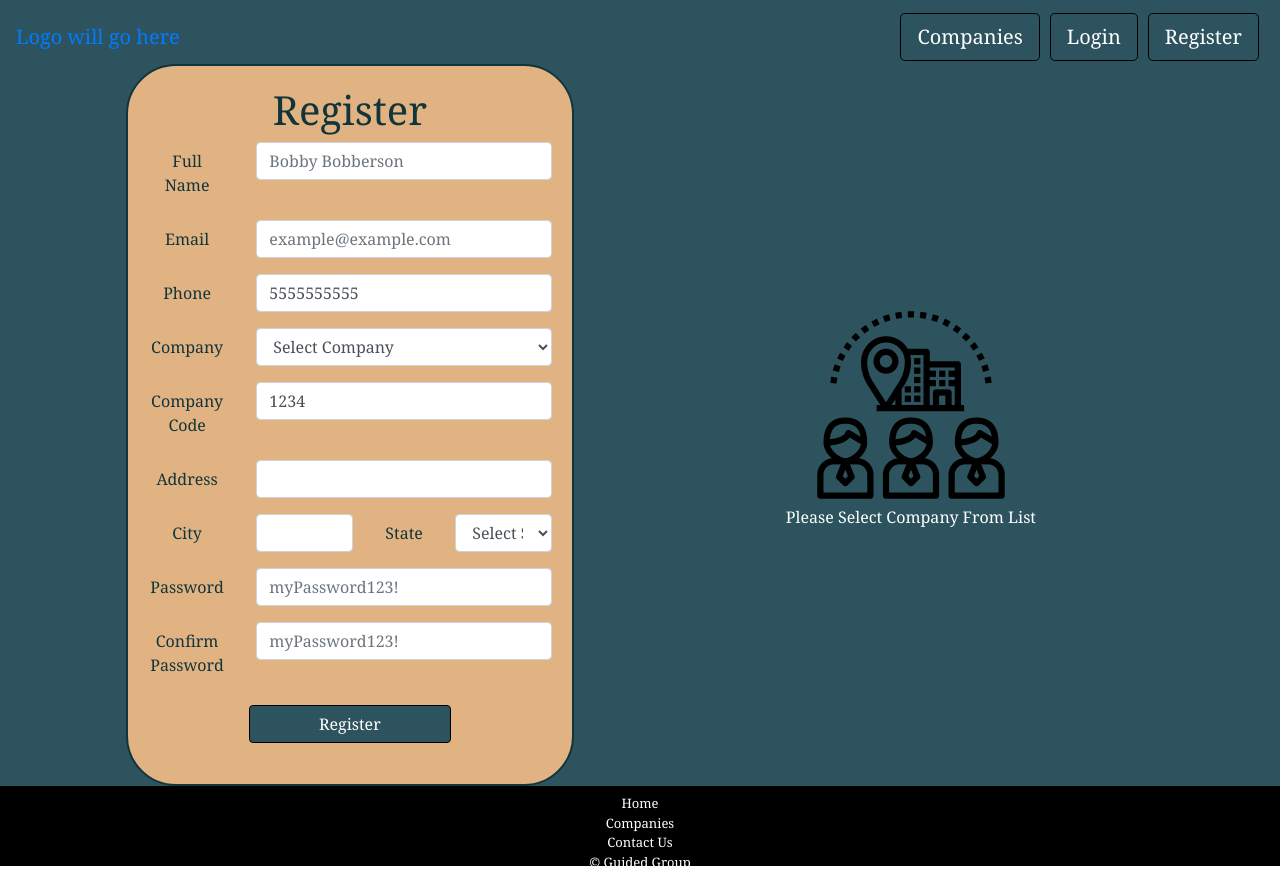
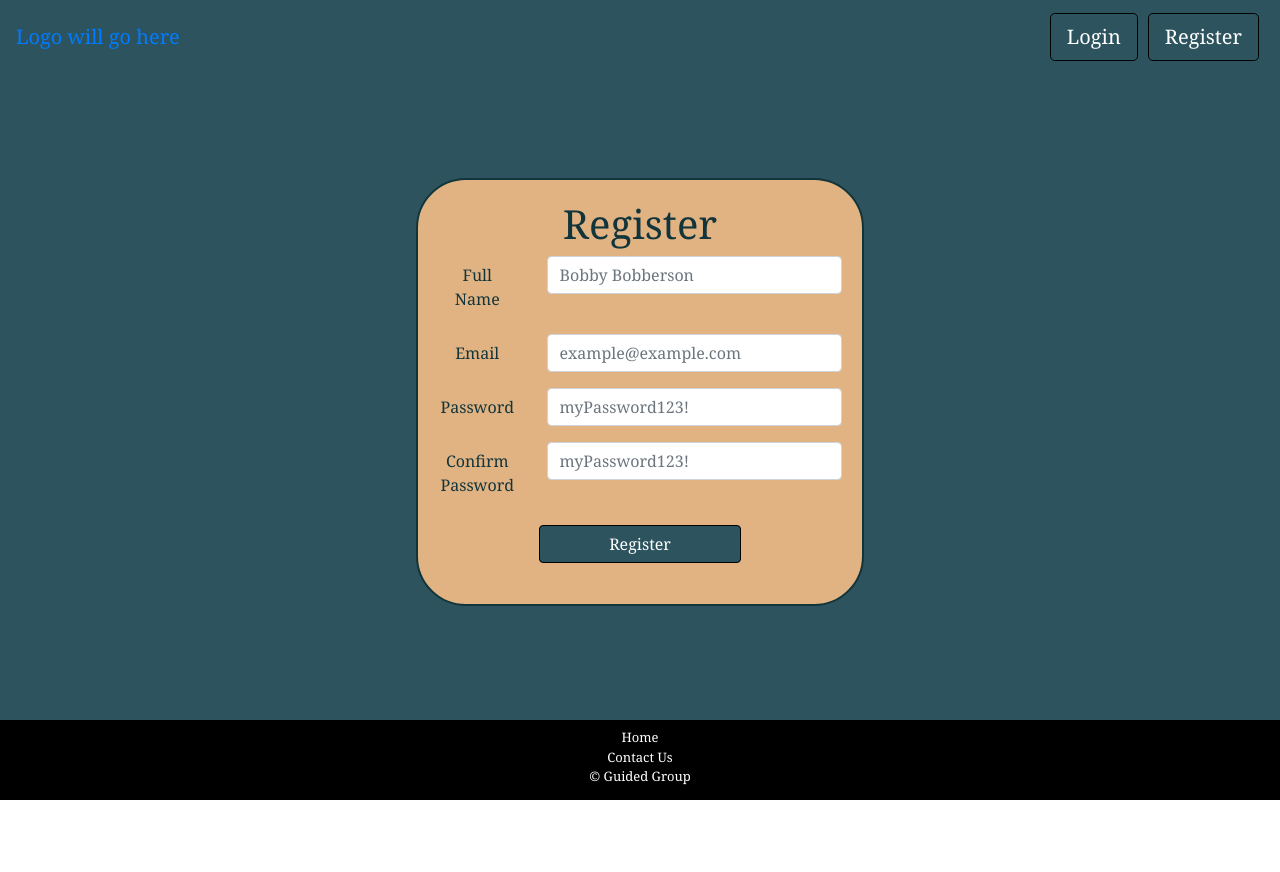
Before and after one commit to CShatto99/Guided-Group-3444, a React (Create React App) app in the folder Trabajo/client/: page /register in a window 1280 px wide. After the commit the page ends 800 px from the top, so only its background shows below. Built offline with nearby package versions, Linux system fonts and the light colour scheme.

Commit message:
Updated login and register components to form to the new design.  Moved some of the functionality no longer in them to new components so we don't have to redo the functionality later.

```diff
--- a/Trabajo/client/src/App.tsx
+++ b/Trabajo/client/src/App.tsx
@@ -11,6 +11,7 @@ import { BrowserRouter, Redirect, Route, Switch } from "react-router-dom";
 import { Provider } from "react-redux";
 import store from "./store";
 import { Companies } from "./components/layout/Companies";
+import { UserHome } from "./components/layout/userHome";
 
 function App() {
   return (
@@ -24,6 +25,7 @@ function App() {
               <Route exact path="/login" component={Login} />
               <Route exact path="/register" component={Register} />
               <Route exact path="/companies" component={Companies} />
+              <Route exact path="/userHome" component={UserHome} />
               <Route exact path="/404" component={NotFound} />
               <Redirect to="/404" />
             </Switch>
--- a/Trabajo/client/src/components/auth/Login.tsx
+++ b/Trabajo/client/src/components/auth/Login.tsx
@@ -1,7 +1,8 @@
 import React, { useState } from "react";
 import { useDispatch } from "react-redux";
+import { Redirect } from "react-router-dom";
 import { Button, Col, Form, FormGroup, Input, Label } from "reactstrap";
-import { login } from "../../store/user";
+import profile from "../../store/profile";
 
 /* Interface for defining props for Login page
  */
@@ -15,23 +16,27 @@ interface LoginState {
 }
 
 export const Login: React.FC<LoginState> = () => {
-  const dispatch = useDispatch();
-  const [email, setEmail] = useState<string>("");
-  const [password, setPassword] = useState<string>("");
+  let userEmail: string = "";
+  let userPass: string = "";
 
   const handleSubmit = (e: React.FormEvent<HTMLFormElement>) => {
     e.preventDefault();
 
-    // let alertMessage = `TODO send form to API:\nemail: ${email}\npassword: ${password}`;
-    // alert(alertMessage);
-    dispatch(login({ email, password }));
+    let msg = "send form to API: \n";
+    msg += `email: ${userEmail}\n`;
+    msg += `password: ${userPass}`;
+    alert(msg);
+
+    //on success update global profile state
+
+    //after state updated redirect to user home
   };
 
   return (
     <div>
       <div className={"loginregContainer"}>
         <h1>Please Login</h1>
-        <Form onSubmit={e => handleSubmit(e)}>
+        <Form onSubmit={(e) => handleSubmit(e)}>
           <FormGroup row>
             <Label for="email" sm={3}>
               Email
@@ -42,9 +47,9 @@ export const Login: React.FC<LoginState> = () => {
                 name="email"
                 id="email"
                 placeholder="example@example.com"
-                value={email}
+                value={userEmail}
                 onChange={(e: React.ChangeEvent<HTMLInputElement>) =>
-                  setEmail(e.target.value)
+                  (userEmail = e.target.value)
                 }
                 sm={9}
               />
@@ -60,9 +65,9 @@ export const Login: React.FC<LoginState> = () => {
                 name="password"
                 id="password"
                 placeholder="myPassword123!"
-                value={password}
+                value={userPass}
                 onChange={(e: React.ChangeEvent<HTMLInputElement>) =>
-                  setPassword(e.target.value)
+                  (userPass = e.target.value)
                 }
                 sm={9}
               />
--- a/Trabajo/client/src/components/auth/Register.tsx
+++ b/Trabajo/client/src/components/auth/Register.tsx
@@ -13,87 +13,68 @@ interface RegisterProps {}
 interface RegisterState {
   fullName: string;
   email: string;
-  phone: number;
-  company: string;
-  companyCode: number;
-  address: string;
-  city: string;
-  state: string;
   password: string;
   confirmPassword: string;
-  companyImage: string;
+  registerSuccess: boolean;
 }
 
-export const Register: React.FC<RegisterState> = () => {
-  const dispatch = useDispatch();
-  const [fullName, setFullName] = useState<RegisterState["fullName"]>("");
-  const [email, setEmail] = useState<RegisterState["email"]>("");
-  const [phone, setPhone] = useState<RegisterState["phone"]>(5555555555);
-  const [company, setCompany] = useState<RegisterState["company"]>("Select Company");
-  const [companyCode, setCompanyCode] = useState<RegisterState["companyCode"]>(
-    1234
-  );
-  const [address, setAddress] = useState<RegisterState["address"]>("");
-  const [city, setCity] = useState<RegisterState["city"]>("");
-  const [state, setState] = useState<RegisterState["state"]>("");
-  const [password, setPassword] = useState<RegisterState["password"]>("");
-  const [confirmPassword, setConfirmPassword] = useState<
-    RegisterState["confirmPassword"]
-  >("");
-  const [companyImage, setCompanyImage] = useState<
-    RegisterState["companyImage"]
-  >("/images/defaultCompany.png");
+export class Register extends React.Component<RegisterProps, RegisterState> {
+  constructor(props: RegisterProps) {
+    super(props);
+    this.state = {
+      fullName: "",
+      email: "",
+      password: "",
+      confirmPassword: "",
+      registerSuccess: false,
+    };
+  }
 
-  const handleSubmit = (e: React.FormEvent<HTMLFormElement>) => {
+  handleStateChange = (e: React.ChangeEvent<HTMLInputElement>) => {
+    this.setState({
+      ...this.state,
+      [e.target.name]: e.target.value,
+    });
+  };
+
+  handleSubmit = (e: React.FormEvent<HTMLFormElement>) => {
     e.preventDefault();
-    let alertMessage = `name: ${fullName}\n`;
-    alertMessage += `email: ${email}\n`;
-    alertMessage += `phone: ${phone}\n`;
-    alertMessage += `company: ${company}\n`;
-    alertMessage += `company code: ${companyCode}\n`;
-    alertMessage += `address: ${address}\n`;
-    alertMessage += `city: ${city}\n`;
-    alertMessage += `state: ${state}\n`;
-    alertMessage += `password: ${password}\n`;
+    let alertMessage = `name: ${this.state.fullName}\n`;
+    alertMessage += `email: ${this.state.email}\n`;
+    alertMessage += `password: ${this.state.password}\n`;
     alert(`TODO, send form to api:\n${alertMessage}`);
 
-    const user = {
-      fullName,
-      email,
-      phone,
-      company,
-      companyCode,
-      address,
-      city,
-      state,
-      password,
-      confirmPassword,
-      companyImage,
-    };
-
-    dispatch(register(user));
+    //this will value will be updated in the fetch
+    this.setState({ registerSuccess: true });
   };
 
-  return (
-    <div>
-      <div className={"registerContainer"}>
+  render() {
+    return this.state.registerSuccess ? (
+      <div>
+        <div className={"loginregContainer"}>
+          <h1>Success!</h1>
+          <Button className={"submitButton"} href="/login" size="lg">
+            Proceed to Login
+          </Button>
+        </div>
+      </div>
+    ) : (
+      <div>
         <div className={"loginregContainer"}>
           <h1>Register</h1>
-          <Form onSubmit={e => handleSubmit(e)}>
+          <Form onSubmit={this.handleSubmit}>
             <FormGroup row>
-              <Label for="name" sm={3}>
+              <Label for="fullName" sm={3}>
                 Full Name
               </Label>
               <Col>
                 <Input
                   type="text"
-                  name="Name"
-                  id="name"
+                  name="fullName"
+                  id="fullName"
                   placeholder="Bobby Bobberson"
-                  value={fullName}
-                  onChange={(e: React.ChangeEvent<HTMLInputElement>) =>
-                    setFullName(e.target.value)
-                  }
+                  value={this.state.fullName}
+                  onChange={this.handleStateChange}
                   sm={9}
                 />
               </Col>
@@ -105,123 +86,13 @@ export const Register: React.FC<RegisterState> = () => {
               <Col>
                 <Input
                   type="email"
-                  name="Email"
+                  name="email"
                   id="email"
                   placeholder="example@example.com"
-                  value={email}
-                  onChange={(e: React.ChangeEvent<HTMLInputElement>) =>
-                    setEmail(e.target.value)
-                  }
+                  value={this.state.email}
+                  onChange={this.handleStateChange}
                   sm={9}
                 />
-              </Col>
-            </FormGroup>
-            <FormGroup row>
-              <Label for="phone" sm={3}>
-                Phone
-              </Label>
-              <Col>
-                <Input
-                  type="tel"
-                  name="Phone"
-                  id="phone"
-                  placeholder="8175555555"
-                  value={phone}
-                  onChange={(e: React.ChangeEvent<HTMLInputElement>) =>
-                    setPhone(parseInt(e.target.value))
-                  }
-                  sm={9}
-                />
-              </Col>
-            </FormGroup>
-            <FormGroup row>
-              <Label for="company" sm={3}>
-                Company
-              </Label>
-              <Col>
-                <Input
-                  type="select"
-                  name="Company"
-                  id="company"
-                  value={company}
-                  onChange={(e: React.ChangeEvent<HTMLInputElement>) =>
-                    setCompany(e.target.value)
-                  }
-                  sm={9}
-                >
-                  <option>Select Company</option>
-                  <option>TODO make this pull from web request</option>
-                </Input>
-              </Col>
-            </FormGroup>
-            <FormGroup row>
-              <Label for="companyCode" sm={3}>
-                Company Code
-              </Label>
-              <Col>
-                <Input
-                  type="text"
-                  name="CompanyCode"
-                  id="companyCode"
-                  value={companyCode}
-                  onChange={(e: React.ChangeEvent<HTMLInputElement>) =>
-                    setCompanyCode(parseInt(e.target.value))
-                  }
-                  sm={9}
-                />
-              </Col>
-            </FormGroup>
-            <FormGroup row>
-              <Label for="address" sm={3}>
-                Address
-              </Label>
-              <Col>
-                <Input
-                  type="text"
-                  name="Address"
-                  id="address"
-                  value={address}
-                  onChange={(e: React.ChangeEvent<HTMLInputElement>) =>
-                    setAddress(e.target.value)
-                  }
-                  sm={9}
-                />
-              </Col>
-            </FormGroup>
-            <FormGroup row>
-              <Label for="city" sm={3}>
-                City
-              </Label>
-              <Col>
-                <Input
-                  type="text"
-                  name="City"
-                  id="city"
-                  value={city}
-                  onChange={(e: React.ChangeEvent<HTMLInputElement>) =>
-                    setCity(e.target.value)
-                  }
-                  sm={4}
-                />
-              </Col>
-              <Label for="state" sm={2}>
-                State
-              </Label>
-              <Col>
-                <Input
-                  type="select"
-                  name="State"
-                  id="state"
-                  value={state}
-                  onChange={(e: React.ChangeEvent<HTMLInputElement>) =>
-                    setState(e.target.value)
-                  }
-                  sm={1}
-                >
-                  {states.map(value => {
-                    return <option key={value}>{value}</option>;
-                  })}
-                </Input>
               </Col>
             </FormGroup>
             <FormGroup row>
@@ -231,31 +102,27 @@ export const Register: React.FC<RegisterState> = () => {
               <Col>
                 <Input
                   type="password"
-                  name="Password"
+                  name="password"
                   id="password"
                   placeholder="myPassword123!"
-                  value={password}
-                  onChange={(e: React.ChangeEvent<HTMLInputElement>) =>
-                    setPassword(e.target.value)
-                  }
+                  value={this.state.password}
+                  onChange={this.handleStateChange}
                   sm={9}
                 />
               </Col>
             </FormGroup>
             <FormGroup row>
-              <Label for="confirmpassword" sm={3}>
+              <Label for="confirmPassword" sm={3}>
                 Confirm Password
               </Label>
               <Col>
                 <Input
                   type="password"
-                  name="ConfirmPassword"
-                  id="confirmpassword"
+                  name="confirmPassword"
+                  id="confirmPassword"
                   placeholder="myPassword123!"
-                  value={confirmPassword}
-                  onChange={(e: React.ChangeEvent<HTMLInputElement>) =>
-                    setConfirmPassword(e.target.value)
-                  }
+                  value={this.state.confirmPassword}
+                  onChange={this.handleStateChange}
                   sm={9}
                 />
               </Col>
@@ -269,21 +136,7 @@ export const Register: React.FC<RegisterState> = () => {
             </FormGroup>
           </Form>
         </div>
-        <div className={"companyInfo"}>
-          <img
-            src={company === "Select Company"
-                ? "images/defaultCompany.png"
-                : "TODO Company Image"}
-            alt="companyPhoto"
-            className={"companyInfoPic"}
-          />
-          <p>
-            {company === "Select Company"
-              ? "Please Select Company From List"
-              : "TODO pull company address/info from web request"}
-          </p>
-        </div>
       </div>
-    </div>
-  );
-};
+    );
+  }
+}
--- a/Trabajo/client/src/components/layout/Companies.tsx
+++ b/Trabajo/client/src/components/layout/Companies.tsx
@@ -12,7 +12,6 @@ interface companiesProps {}
  */
 interface companiesState {
   name: string;
-    email: string;
   code: string;
   checkCode: string;
   address: string;
@@ -22,29 +21,28 @@ interface companiesState {
 }
 
 export class Companies extends React.Component<companiesProps, companiesState> {
-
   constructor(props: companiesProps) {
     super(props);
 
     this.state = {
       name: "",
-            email: "",
       code: "",
       checkCode: "",
       address: "",
       city: "",
       state: "",
-            image: ""
-        }
+      image: "",
+    };
   }
 
   handleStateChange = (e: React.ChangeEvent<HTMLInputElement>) => {
     this.setState({
-            ...this.state, [e.target.name]: e.target.value
+      ...this.state,
+      [e.target.name]: e.target.value,
     });
   };
 
-    handleFile = (e:React.ChangeEvent<HTMLInputElement>) => {
+  handleFile = (e: React.ChangeEvent<HTMLInputElement>) => {
     const reader = new FileReader();
     let img: string = "";
 
@@ -53,28 +51,25 @@ export class Companies extends React.Component<companiesProps, companiesState> {
     reader.addEventListener("load", function () {
       // convert image file to base64 string
       if (reader.result) {
-                self.setState({image: reader.result as string});
+        self.setState({ image: reader.result as string });
       }
     });
-
 
     reader.readAsDataURL(e.target.files![0]);
 
     console.log(this.state.image);
-
-    }
+  };
 
   handleSubmit = (e: React.FormEvent<HTMLFormElement>) => {
     e.preventDefault();
     let alertMessage = `New Company Request\nname: ${this.state.name}\n`;
-        alertMessage += `email: ${this.state.email}\n`;
     alertMessage += `code: ${this.state.code}\n`;
     alertMessage += `address: ${this.state.address}\n`;
     alertMessage += `city: ${this.state.city}\n`;
     alertMessage += `state: ${this.state.state}\n`;
     alertMessage += `image string: ${this.state.image}\n`;
     alert(`TODO, send form to api:\n${alertMessage}`);
-    }
+  };
 
   render() {
     return (
@@ -95,22 +90,6 @@ export class Companies extends React.Component<companiesProps, companiesState> {
                       id="name"
                       placeholder="My Excellent Company"
                       value={this.state.name}
-                  onChange={this.handleStateChange}
-                  sm={9}
-                />
-              </Col>
-            </FormGroup>
-            <FormGroup row>
-              <Label for="email" sm={3}>
-                Email
-              </Label>
-              <Col>
-                <Input
-                  type="email"
-                  name="email"
-                  id="email"
-                  placeholder="example@example.com"
-                  value={this.state.email}
                       onChange={this.handleStateChange}
                       sm={9}
                     />
@@ -187,7 +166,7 @@ export class Companies extends React.Component<companiesProps, companiesState> {
                       onChange={this.handleStateChange}
                       sm={1}
                     >
-                  {states.map(value => {
+                      {states.map((value) => {
                         return <option key={value}>{value}</option>;
                       })}
                     </Input>
@@ -203,22 +182,51 @@ export class Companies extends React.Component<companiesProps, companiesState> {
               </Form>
             </div>
             <div className={"companyInfo"}>
-            {this.state.image === "" ?
-            <div style={{display: "flex", flexDirection: "column", alignContent: "center", justifyContent: "center"}}>
-                <Label for="image">Upload Image of Company - This Will Help Users Know They are Signing Up for the Right Company</Label>
-                <Input style={{border: "solid 1px black"}} type="file" name="image" id="image" onChange={this.handleFile} />
+              {this.state.image === "" ? (
+                <div
+                  style={{
+                    display: "flex",
+                    flexDirection: "column",
+                    alignContent: "center",
+                    justifyContent: "center",
+                  }}
+                >
+                  <Label for="image">
+                    Upload Image of Company - This Will Help Users Know They are
+                    Signing Up for the Right Company
+                  </Label>
+                  <Input
+                    style={{ border: "solid 1px black" }}
+                    type="file"
+                    name="image"
+                    id="image"
+                    onChange={this.handleFile}
+                  />
                 </div>
-            :
-            <div style={{display: "flex", flexDirection: "column", alignContent: "center", justifyContent: "center"}}>
+              ) : (
+                <div
+                  style={{
+                    display: "flex",
+                    flexDirection: "column",
+                    alignContent: "center",
+                    justifyContent: "center",
+                  }}
+                >
                   <img
                     src={this.state.image}
                     alt="companyPhoto"
                     className={"companyInfoPic"}
                   />
                   <Label for="image">Choose a different picture</Label>
-                <Input style={{border: "solid 1px black"}} type="file" name="image" id="image" onChange={this.handleFile} />
+                  <Input
+                    style={{ border: "solid 1px black" }}
+                    type="file"
+                    name="image"
+                    id="image"
+                    onChange={this.handleFile}
+                  />
                 </div>
-            }
+              )}
             </div>
           </div>
         </div>
--- a/Trabajo/client/src/components/layout/FooterBar.tsx
+++ b/Trabajo/client/src/components/layout/FooterBar.tsx
@@ -5,15 +5,11 @@ import "./layoutStyles.css";
 
 /* Interface for defining props for landing page
  */
-interface FooterBarProps {
-
-}
+interface FooterBarProps {}
 
 /* Interface for defining state for landing page
  */
-interface FooterBarState {
-
-}
+interface FooterBarState {}
 
 /* The FooterBar is the black bar shown at the bottom of all web pages */
 export class FooterBar extends React.Component<FooterBarProps, FooterBarState> {
@@ -22,19 +18,20 @@ export class FooterBar extends React.Component<FooterBarProps, FooterBarState> {
       <Navbar className={"footerBar"}>
         <Nav vertical>
           <NavItem>
-                        <Link className={"footerLink"} to="/">Home</Link>
+            <Link className={"footerLink"} to="/">
+              Home
+            </Link>
           </NavItem>
           <NavItem>
-                        <Link className={"footerLink"} to="/companies">Companies</Link>
+            <Link className={"footerLink"} to="/contact">
+              Contact Us
+            </Link>
           </NavItem>
           <NavItem>
-                        <Link className={"footerLink"} to="/contact">Contact Us</Link>
-                    </NavItem>
-                    <NavItem>
-                        <span className={"footerLink"} >© Guided Group</span>
+            <span className={"footerLink"}>© Guided Group</span>
           </NavItem>
         </Nav>
       </Navbar>
-        )
+    );
   }
 }
--- a/Trabajo/client/src/components/layout/TopNavBar.tsx
+++ b/Trabajo/client/src/components/layout/TopNavBar.tsx
@@ -16,17 +16,12 @@ interface TopNavBarState {}
 /* This function is the top navigation bar shown on all web pages.
     TODO: edit to show different buttons according to whether the user is logged in or not.*/
 export const TopNavBar: React.FC = () => {
-  const { isAuth } = useSelector<RootState, UserState>(state => state.user);
+  const { isAuth } = useSelector<RootState, UserState>((state) => state.user);
 
   console.log(isAuth);
 
   const guestLinks = (
     <>
-      <NavItem>
-        <Button className={"navButton"} href="/Companies" size="lg">
-          Companies
-        </Button>
-      </NavItem>
       <NavItem>
         <Button className={"navButton"} href="/login" size="lg">
           Login
--- /dev/null
+++ b/Trabajo/client/src/components/layout/userHome.tsx
@@ -0,0 +1,5 @@
+import React, { useState } from "react";
+
+export const UserHome: React.FC = () => {
+  return <h1>Welcome username!!</h1>;
+};
```
Also changed, not shown: Trabajo/client/src/components/layout/updateProfile.tsx (added, +103 -0 lines). Lines whose indentation alone changed are shown as unchanged.
